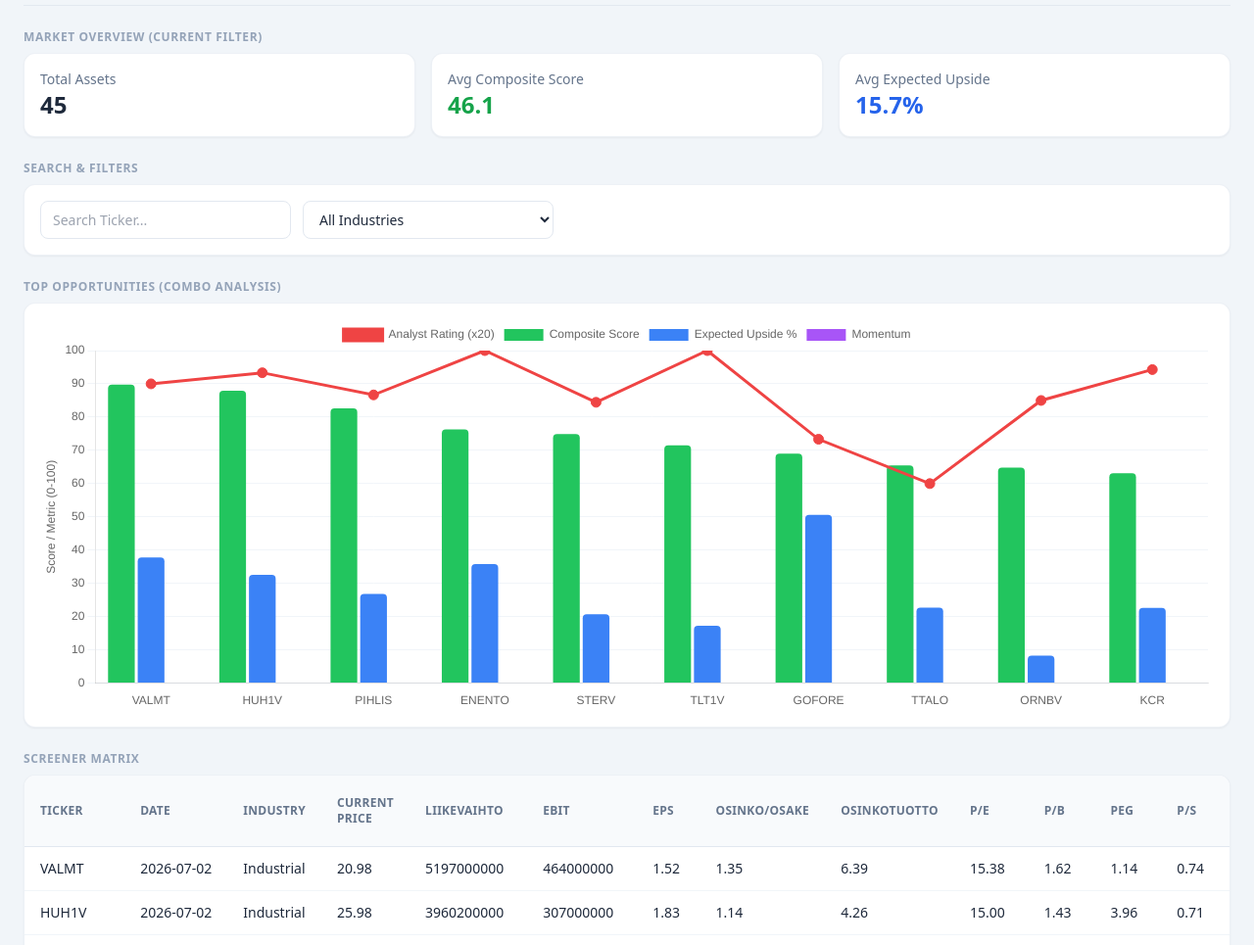
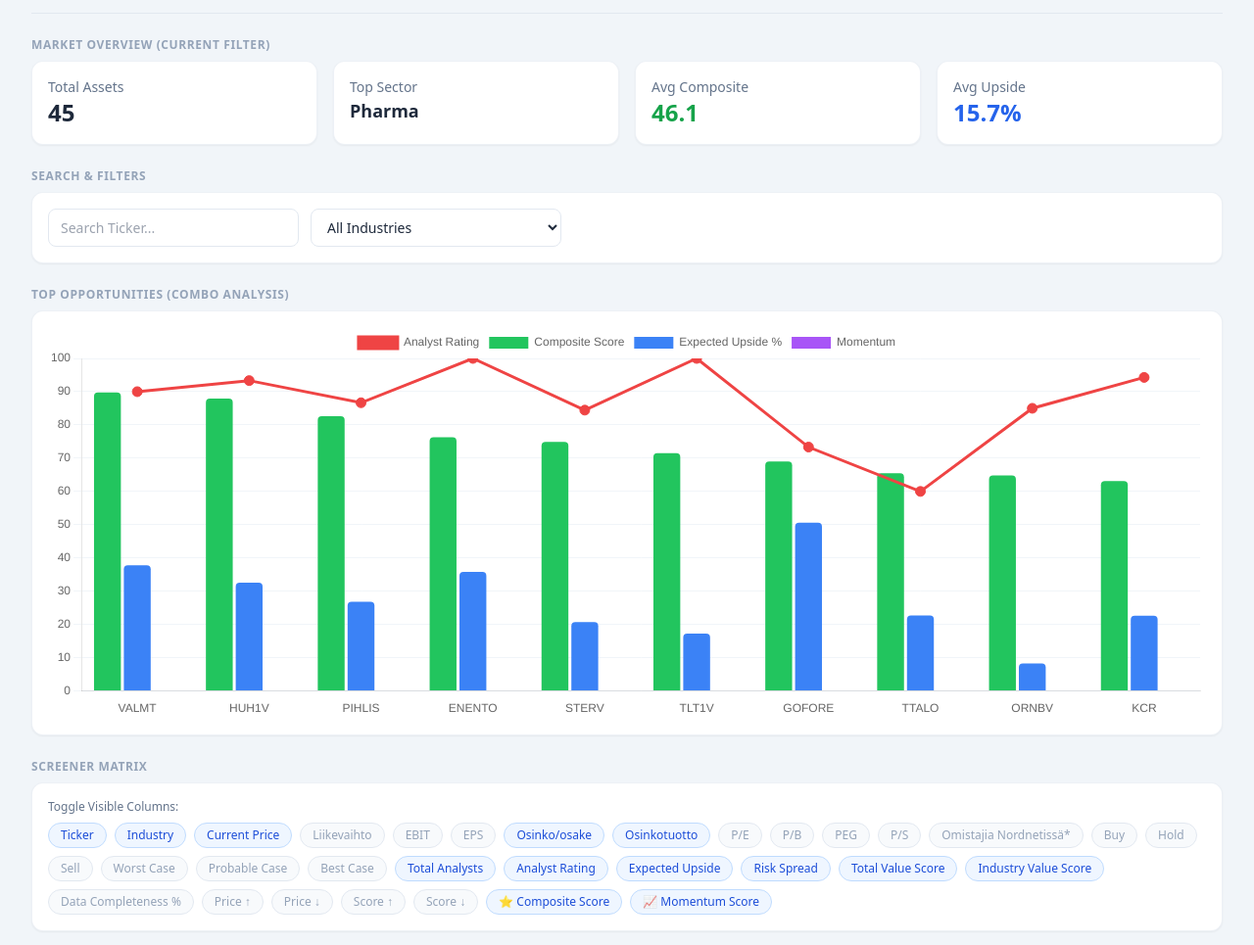
Before and after one commit to casperkangas/nordnet-scraper, a plain HTML site: page web_dashboard/index.html in a window 1280 px wide. Shown: the part 95-1060 px from the top of the page at 98% size. Drawn offline with nearby package versions, Linux system fonts and the light colour scheme.

Commit message:
Revamp dashboard layout with enhanced header, KPI summary, and dynamic column toggles

```diff
--- a/web_dashboard/index.html
+++ b/web_dashboard/index.html
@@ -7,9 +7,12 @@
     <script src="https://cdn.tailwindcss.com"></script>
     <script src="https://cdn.jsdelivr.net/npm/chart.js"></script>
   </head>
-  <body class="bg-slate-100 text-slate-800 p-4 sm:p-6 font-sans">
-    <div class="max-w-7xl mx-auto space-y-6">
-      <header class="border-b border-slate-200 pb-4">
+  <body class="bg-slate-100 text-slate-800 p-2 sm:p-4 md:p-6 lg:p-8 font-sans">
+    <div class="w-full max-w-[1600px] mx-auto space-y-6">
+      <header
+        class="border-b border-slate-200 pb-4 flex flex-col sm:flex-row justify-between items-start sm:items-end gap-2"
+      >
+        <div>
           <h1
             class="text-2xl sm:text-3xl font-bold tracking-tight text-slate-900"
           >
@@ -18,6 +21,13 @@
           <p class="text-sm text-slate-500 mt-1">
             Automated Stock Screener & Quantitative Ranking
           </p>
+        </div>
+        <div
+          class="text-xs font-semibold uppercase tracking-wider text-slate-400 bg-white px-3 py-1 rounded-md border border-slate-200 shadow-sm"
+        >
+          Data Updated:
+          <span id="last-updated-date" class="text-blue-600">-</span>
+        </div>
       </header>
 
       <section aria-label="Market Overview">
@@ -26,7 +36,7 @@
         >
           Market Overview (Current Filter)
         </h2>
-        <div class="grid grid-cols-1 sm:grid-cols-3 gap-4">
+        <div class="grid grid-cols-2 sm:grid-cols-4 gap-4">
           <div
             class="bg-white p-4 rounded-xl shadow-sm border border-slate-200/60 flex flex-col"
           >
@@ -38,8 +48,19 @@
           <div
             class="bg-white p-4 rounded-xl shadow-sm border border-slate-200/60 flex flex-col"
           >
+            <span class="text-sm text-slate-500 font-medium">Top Sector</span>
+            <span
+              id="kpi-sector"
+              class="text-lg font-bold text-slate-800 truncate"
+              title="Sector with highest avg score"
+              >-</span
+            >
+          </div>
+          <div
+            class="bg-white p-4 rounded-xl shadow-sm border border-slate-200/60 flex flex-col"
+          >
             <span class="text-sm text-slate-500 font-medium"
-              >Avg Composite Score</span
+              >Avg Composite</span
             >
             <span id="kpi-score" class="text-2xl font-bold text-green-600"
               >-</span
@@ -48,9 +69,7 @@
           <div
             class="bg-white p-4 rounded-xl shadow-sm border border-slate-200/60 flex flex-col"
           >
-            <span class="text-sm text-slate-500 font-medium"
-              >Avg Expected Upside</span
-            >
+            <span class="text-sm text-slate-500 font-medium">Avg Upside</span>
             <span id="kpi-upside" class="text-2xl font-bold text-blue-600"
               >-</span
             >
@@ -99,18 +118,32 @@
       </section>
 
       <section aria-label="Stock Data Matrix">
+        <div
+          class="flex flex-col sm:flex-row justify-between items-start sm:items-end mb-2 gap-2"
+        >
           <h2
-          class="text-xs font-semibold uppercase tracking-wider text-slate-400 mb-2"
+            class="text-xs font-semibold uppercase tracking-wider text-slate-400"
           >
             Screener Matrix
           </h2>
+        </div>
+
+        <div
+          class="bg-white rounded-xl shadow-sm border border-slate-200/60 p-4 mb-4"
+        >
+          <span class="text-xs font-medium text-slate-500 mb-2 block"
+            >Toggle Visible Columns:</span
+          >
+          <div id="column-toggles" class="flex flex-wrap gap-2"></div>
+        </div>
+
         <div
           class="bg-white rounded-xl shadow-sm border border-slate-200/60 overflow-hidden"
         >
           <div class="overflow-x-auto w-full">
             <table
               id="snapshot-table"
-              class="w-full text-left border-collapse min-w-[1000px]"
+              class="w-full text-left border-collapse min-w-[800px]"
             >
               <thead
                 class="bg-slate-50 text-slate-500 border-b border-slate-200"
@@ -123,6 +156,36 @@
           </div>
         </div>
       </section>
+
+      <footer class="pt-8 pb-12 border-t border-slate-200 mt-8">
+        <h3 class="text-sm font-bold text-slate-700 mb-3">
+          Methodology & Terminology
+        </h3>
+        <div
+          class="grid grid-cols-1 sm:grid-cols-2 md:grid-cols-3 gap-6 text-xs text-slate-500"
+        >
+          <div>
+            <strong class="text-slate-700 block mb-1"
+              >⭐ Composite Score</strong
+            >
+            A normalized 0-100 ranking combining valuation, analyst sentiment,
+            and risk metrics. A score closer to 100 indicates a highly favorable
+            quantitative profile relative to the current market.
+          </div>
+          <div>
+            <strong class="text-slate-700 block mb-1">Expected Upside</strong>
+            The percentage difference between the current stock price and the
+            average analyst price target. Indicates the theoretical growth
+            potential based on institutional consensus.
+          </div>
+          <div>
+            <strong class="text-slate-700 block mb-1">Momentum</strong>
+            Measures consecutive period-over-period positive changes in the
+            underlying Total Value Score. A higher number indicates sustained
+            sequential improvement over recent scraper runs.
+          </div>
+        </div>
+      </footer>
     </div>
 
     <script>
@@ -131,6 +194,34 @@
       let isAscending = false;
       let chartInstance = null;
 
+      // --- DYNAMIC COLUMN STATE ---
+      let allColumns = [];
+      let visibleColumns = [];
+      const hiddenForever = ["Date"]; // Never show in table
+
+      // Columns to hide by default on first load
+      const defaultHidden = [
+        "Omistajia Nordnetissä*",
+        "Buy",
+        "Hold",
+        "Sell",
+        "Worst Case",
+        "Probable Case",
+        "Best Case",
+        "Liikevaihto",
+        "PEG",
+        "P/E",
+        "P/S",
+        "P/B",
+        "EBIT",
+        "EPS",
+        "Price ↑",
+        "Price ↓",
+        "Score ↑",
+        "Score ↓",
+        "Data Completeness %",
+      ];
+
       async function initDashboard() {
         try {
           const response = await fetch("data/web_today_snapshot.json");
@@ -138,67 +229,143 @@
 
           if (masterData.length === 0) return;
 
-          const headers = Object.keys(masterData[0]);
-          buildTableHeaders(headers);
+          // 1. Extract Date for the Header
+          if (masterData[0].Date) {
+            document.getElementById("last-updated-date").textContent =
+              masterData[0].Date;
+          }
+
+          // 2. Setup Columns
+          allColumns = Object.keys(masterData[0]).filter(
+            (col) => !hiddenForever.includes(col),
+          );
+
+          // Initialize visible columns (exclude the default hidden ones)
+          visibleColumns = allColumns.filter(
+            (col) => !defaultHidden.some((hidden) => col.includes(hidden)),
+          );
+
+          buildColumnToggles();
           populateIndustryDropdown(masterData);
-
           applyFilters();
         } catch (error) {
-          console.error("Error loading dashboard data:", error);
+          console.error("Error loading data:", error);
           document.getElementById("table-body").innerHTML = `
-                    <tr><td class="px-4 py-4 text-red-500 font-medium">Failed to load real-time analytics data. Note: You must use Live Server locally.</td></tr>`;
+                    <tr><td class="px-4 py-4 text-red-500 font-medium">Failed to load real-time analytics data.</td></tr>`;
         }
       }
 
-      // --- NEW: THE KPI SUMMARY ENGINE ---
+      // --- NEW: COLUMN TOGGLE UI ---
+      function buildColumnToggles() {
+        const container = document.getElementById("column-toggles");
+        container.innerHTML = ""; // Clear existing
+
+        allColumns.forEach((col) => {
+          const isActive = visibleColumns.includes(col);
+          const btn = document.createElement("button");
+
+          // Styling changes based on whether it is active or hidden
+          btn.className = `px-3 py-1 text-xs font-medium rounded-full transition-colors border ${
+            isActive
+              ? "bg-blue-50 text-blue-700 border-blue-200 hover:bg-blue-100"
+              : "bg-slate-50 text-slate-400 border-slate-200 hover:bg-slate-100"
+          }`;
+          btn.textContent = col;
+
+          btn.onclick = () => {
+            if (visibleColumns.includes(col)) {
+              // Remove it
+              visibleColumns = visibleColumns.filter((c) => c !== col);
+            } else {
+              // Add it back in the original order
+              const originalIndex = allColumns.indexOf(col);
+              visibleColumns.splice(originalIndex, 0, col);
+              // Sort visible array to match original array order
+              visibleColumns.sort(
+                (a, b) => allColumns.indexOf(a) - allColumns.indexOf(b),
+              );
+            }
+            buildColumnToggles(); // Redraw buttons
+            applyFilters(); // Redraw table
+          };
+
+          container.appendChild(btn);
+        });
+      }
+
       function updateSummaryCards(filteredData) {
-        // 1. Total Count
         document.getElementById("kpi-total").textContent = filteredData.length;
 
         if (filteredData.length === 0) {
           document.getElementById("kpi-score").textContent = "-";
           document.getElementById("kpi-upside").textContent = "-";
+          document.getElementById("kpi-sector").textContent = "-";
           return;
         }
 
-        // 2. Average Composite Score
         let totalScore = 0;
         let validScoreCount = 0;
-
-        // 3. Average Expected Upside
         let totalUpside = 0;
         let validUpsideCount = 0;
+
+        // Map to track industry performance
+        const industryScores = {};
 
         filteredData.forEach((stock) => {
           const score = stock["⭐ Composite Score"];
           const upside = stock["Expected Upside"];
+          const ind = stock["Industry"];
 
           if (typeof score === "number") {
             totalScore += score;
             validScoreCount++;
+
+            if (ind) {
+              if (!industryScores[ind])
+                industryScores[ind] = { total: 0, count: 0 };
+              industryScores[ind].total += score;
+              industryScores[ind].count++;
             }
-
+          }
           if (typeof upside === "number") {
             totalUpside += upside;
             validUpsideCount++;
           }
         });
 
-        const avgScore =
+        // Find top sector
+        let topSector = "-";
+        let highestAvg = -1;
+        for (const [ind, data] of Object.entries(industryScores)) {
+          if (data.count >= 2) {
+            // Only count sectors with at least 2 stocks
+            const avg = data.total / data.count;
+            if (avg > highestAvg) {
+              highestAvg = avg;
+              topSector = ind;
+            }
+          }
+        }
+        if (topSector === "-" && Object.keys(industryScores).length > 0) {
+          // Fallback if no sector has 2+ stocks
+          topSector = Object.keys(industryScores)[0];
+        }
+
+        document.getElementById("kpi-score").textContent =
           validScoreCount > 0 ? (totalScore / validScoreCount).toFixed(1) : "-";
-        const avgUpside =
+        document.getElementById("kpi-upside").textContent =
           validUpsideCount > 0
             ? (totalUpside / validUpsideCount).toFixed(1) + "%"
             : "-";
-
-        document.getElementById("kpi-score").textContent = avgScore;
-        document.getElementById("kpi-upside").textContent = avgUpside;
+        document.getElementById("kpi-sector").textContent = topSector;
       }
 
-      function buildTableHeaders(headers) {
+      function buildTableHeaders() {
         const thead = document.querySelector("#snapshot-table thead");
         let headerHTML = "<tr>";
-        headers.forEach((header) => {
+
+        // Only loop through VISIBLE columns
+        visibleColumns.forEach((header) => {
           let arrow = "";
           if (header === currentSortKey) {
             arrow = isAscending ? " ▲" : " ▼";
@@ -213,30 +380,16 @@
         thead.innerHTML = headerHTML;
       }
 
-      function populateIndustryDropdown(data) {
-        const dropdown = document.getElementById("industryFilter");
-        const uniqueIndustries = [
-          ...new Set(data.map((stock) => stock.Industry)),
-        ]
-          .filter(Boolean)
-          .sort();
-
-        uniqueIndustries.forEach((ind) => {
-          const option = document.createElement("option");
-          option.value = ind;
-          option.textContent = ind;
-          dropdown.appendChild(option);
-        });
-      }
-
-      function renderTable(dataToRender, headers) {
+      function renderTable(dataToRender) {
         const tbody = document.getElementById("table-body");
         let rowsHTML = "";
 
         dataToRender.forEach((stock) => {
           rowsHTML +=
             '<tr class="hover:bg-slate-50 transition-colors duration-150">';
-          headers.forEach((header) => {
+
+          // Only render cells for VISIBLE columns
+          visibleColumns.forEach((header) => {
             let cellValue = stock[header];
             if (cellValue === null || cellValue === undefined) {
               cellValue = "-";
@@ -254,7 +407,6 @@
         tbody.innerHTML = rowsHTML;
       }
 
-      // --- UPGRADED: MULTI-METRIC COMBO CHART ENGINE ---
       function updateChart(filteredData) {
         const ctx = document.getElementById("topStocksChart").getContext("2d");
 
@@ -273,7 +425,6 @@
         );
         const momentumScores = top10.map((stock) => stock["Momentum"] || 0);
 
-        // Scale Analyst Rating (1-5) to 0-100 scale (x 20)
         const analystRatings = top10.map((stock) => {
           return stock["Analyst Rating"] !== null &&
             stock["Analyst Rating"] !== undefined
@@ -287,33 +438,33 @@
             labels: labels,
             datasets: [
               {
-                label: "Analyst Rating (x20)",
+                label: "Analyst Rating",
                 data: analystRatings,
                 type: "line",
-                borderColor: "#ef4444", // Red line
+                borderColor: "#ef4444",
                 backgroundColor: "#ef4444",
                 pointRadius: 5,
                 fill: false,
-                order: 1, // Drawn on top
+                order: 1,
               },
               {
                 label: "Composite Score",
                 data: compositeScores,
-                backgroundColor: "#22c55e", // Green bar
+                backgroundColor: "#22c55e",
                 borderRadius: 4,
                 order: 2,
               },
               {
                 label: "Expected Upside %",
                 data: expectedUpsides,
-                backgroundColor: "#3b82f6", // Blue bar
+                backgroundColor: "#3b82f6",
                 borderRadius: 4,
                 order: 3,
               },
               {
                 label: "Momentum",
                 data: momentumScores,
-                backgroundColor: "#a855f7", // Purple bar
+                backgroundColor: "#a855f7",
                 borderRadius: 4,
                 order: 4,
               },
@@ -323,23 +474,26 @@
             responsive: true,
             maintainAspectRatio: false,
             scales: {
-              y: {
-                beginAtZero: true,
-                max: 100, // Lock axis scale to 100
-                grid: { color: "#f1f5f9" },
-                title: { display: true, text: "Score / Metric (0-100)" },
+              y: { beginAtZero: true, max: 100, grid: { color: "#f1f5f9" } },
+              x: { grid: { display: false } },
             },
-              x: {
-                grid: { display: false },
+            plugins: { legend: { display: true, position: "top" } },
           },
-            },
-            plugins: {
-              legend: {
-                display: true,
-                position: "top",
-              },
-            },
-          },
+        });
+      }
+
+      function populateIndustryDropdown(data) {
+        const dropdown = document.getElementById("industryFilter");
+        const uniqueIndustries = [
+          ...new Set(data.map((stock) => stock.Industry)),
+        ]
+          .filter(Boolean)
+          .sort();
+        uniqueIndustries.forEach((ind) => {
+          const option = document.createElement("option");
+          option.value = ind;
+          option.textContent = ind;
+          dropdown.appendChild(option);
         });
       }
 
@@ -360,10 +514,8 @@
         filteredData.sort((a, b) => {
           let valA = a[currentSortKey];
           let valB = b[currentSortKey];
-
           if (valA === null || valA === undefined) return 1;
           if (valB === null || valB === undefined) return -1;
-
           if (typeof valA === "string" && typeof valB === "string") {
             return isAscending
               ? valA.localeCompare(valB)
@@ -372,11 +524,9 @@
           return isAscending ? valA - valB : valB - valA;
         });
 
-        const headers = Object.keys(masterData[0]);
-        buildTableHeaders(headers);
-        renderTable(filteredData, headers);
+        buildTableHeaders();
+        renderTable(filteredData);
 
-        // Execute the new updates
         updateSummaryCards(filteredData);
         updateChart(filteredData);
       }
```
Lines whose indentation alone changed are shown as unchanged.
